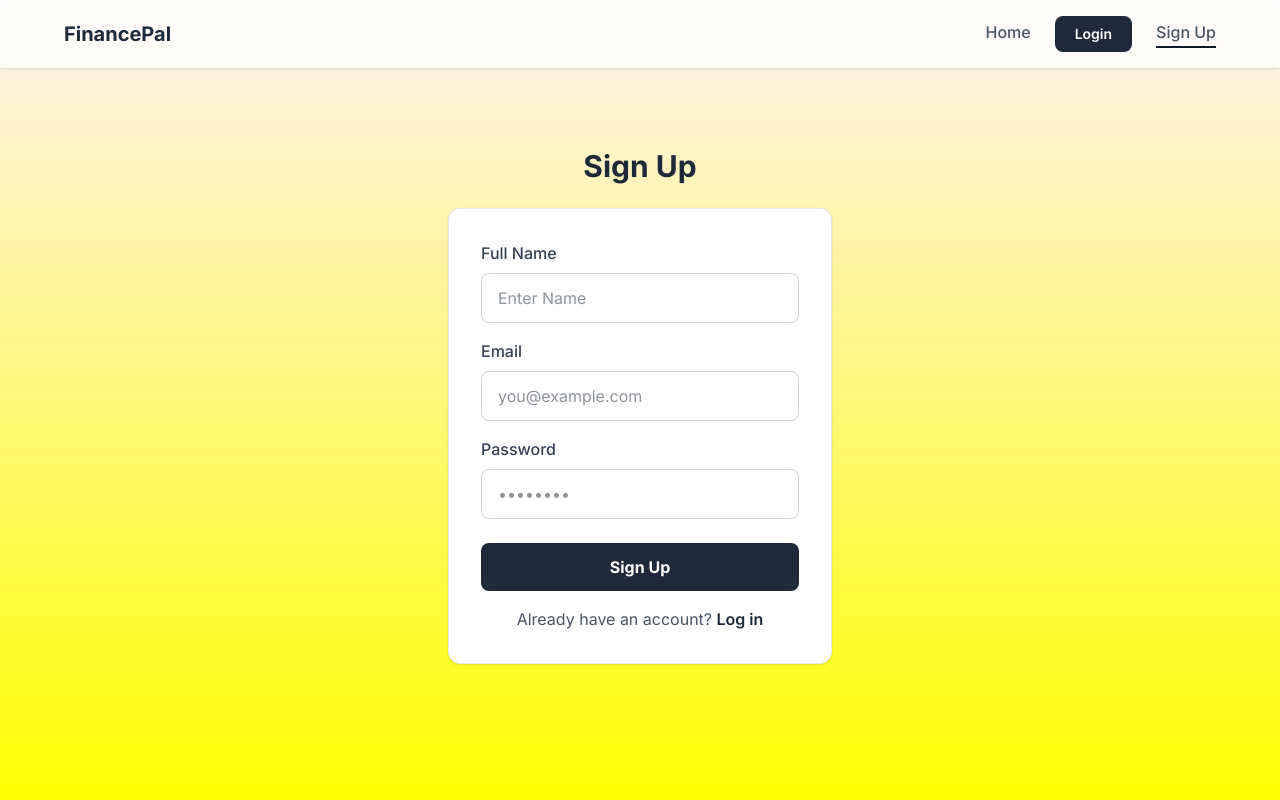
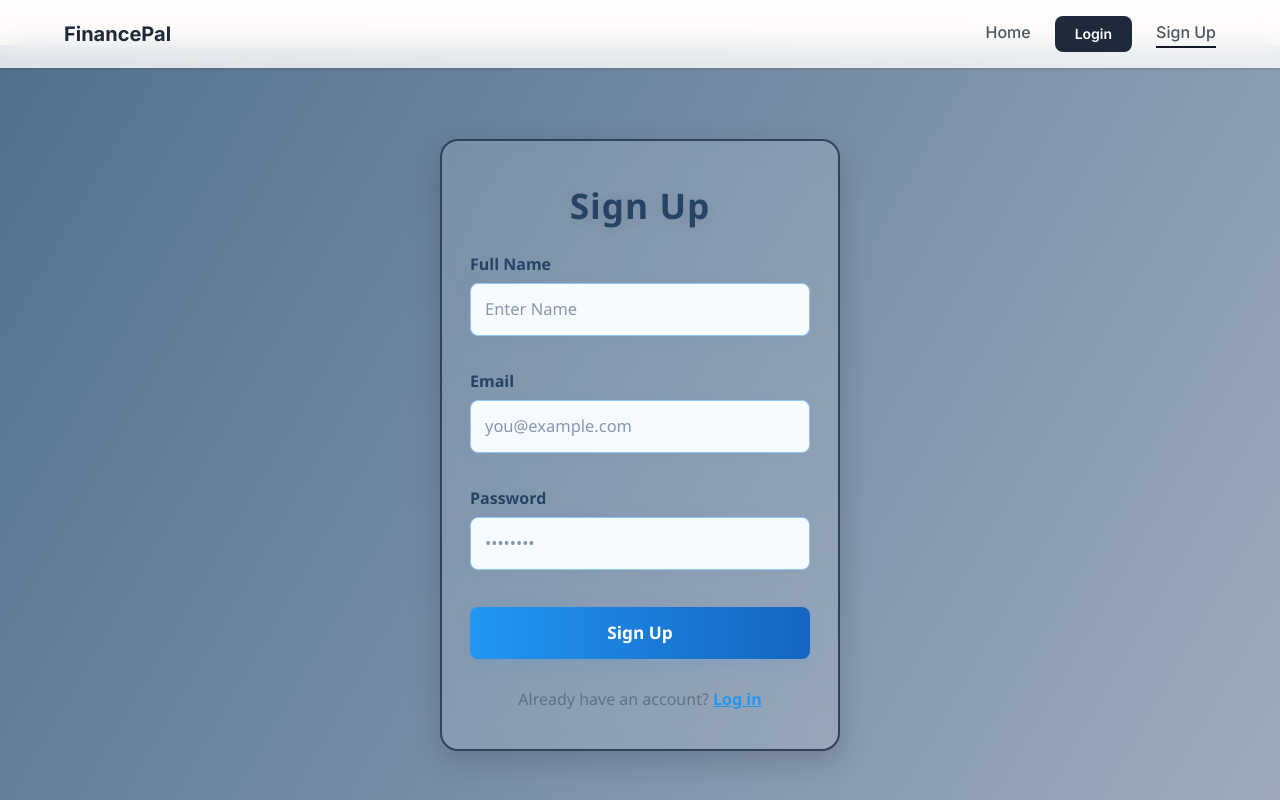
Before and after one commit to 231fa04g93/MSD, a React (Vite) app in the folder frontend/: page / in a window 1280 px wide. Both pictures are taken after a click on the button "Sign Up". Built offline with nearby package versions, Linux system fonts and the light colour scheme.

Commit message:
frontend new

```diff
--- a/frontend/src/components/HomePage.jsx
+++ b/frontend/src/components/HomePage.jsx
@@ -1,14 +1,14 @@
 import React, { useState } from "react";
 
-// Inline keyframes styling: inject once in your app root or use styled-components / emotion for dynamic CSS-in-JS setup.
+// Injects the "glow" animation only once.
 const injectGlowAnimation = () => {
   if (document.getElementById("glow-keyframes")) return;
   const style = document.createElement("style");
   style.id = "glow-keyframes";
   style.textContent = `
     @keyframes glow {
-      0% { box-shadow: 0 0 14px 5px #f7e53a33; }
-      100% { box-shadow: 0 0 32px 10px #ffd70055; }
+      0% { box-shadow: 0 0 10px 1px #97b6dc44; }
+      100% { box-shadow: 0 0 24px 4px #6ccbd879; }
     }
   `;
   document.head.appendChild(style);
@@ -17,51 +17,55 @@ injectGlowAnimation();
 
 const styles = {
   container: {
-    height: "100vh",
+    minHeight: "100vh",
     width: "100vw",
     display: "flex",
     alignItems: "center",
     justifyContent: "center",
     fontFamily: "'Segoe UI', Tahoma, Geneva, Verdana, sans-serif",
-    backgroundImage: "linear-gradient(120deg, #4b6cb7 0%, #182848 100%)",
-    position: "relative",
-    color: "#F1ECEC",
+    backgroundImage: "linear-gradient(120deg, #30475e 0%, #222831 100%)",
+    position: "fixed",
+    top: 0,
+    left: 0,
+    color: "#d3d3efff",
     textAlign: "center",
-    overflow: "hidden",
+    zIndex: 1,
+    overflow: "hidden", // Only needed on the fixed background container
+    background: "linear-gradient(120deg, #52708eff 0%, #a0acbdff 100%)"
   },
 
   overlay: {
-    background: "rgba(255,255,255, 0.10)",
-    padding: "60px 80px",
-    borderRadius: "28px",
-    boxShadow:
-      "0 12px 36px 0 rgba(30,30,60,0.25), 0 1.5px 18px 0 rgba(77,119,215,0.15)",
-    backdropFilter: "blur(14px)",
-    border: "3px solid",
-    borderImage:
-      "linear-gradient(135deg,#e7e3d5ff 0%, #cf8a8aff 100%) 1",
+    background: "rgba(255,255,255,0.09)",
+    padding: "56px 36px",
+    borderRadius: "20px",
+    boxShadow: "0 12px 38px 0 rgba(30,30,60,0.25)",
+    backdropFilter: "blur(13px)",
+    border: "2px solid #6e82a4ff",
     transition: "box-shadow 0.3s, transform 0.2s",
-    maxWidth: "650px",
+    width: "100%",
+    maxWidth: "430px",
+    margin: "0 auto",
   },
 
   title: {
-    fontSize: "3.2rem",
+    fontSize: "2.7rem",
     fontWeight: 800,
-    marginBottom: "1.2rem",
-    lineHeight: "1.1",
-    letterSpacing: "1.5px",
-    textShadow: "0 2px 12px rgba(40,40,40,0.07)",
+    marginBottom: "1.1rem",
+    lineHeight: "1.2",
+    letterSpacing: "1px",
+    textShadow: "0 2px 12px rgba(220, 219, 219, 0.09)",
+    color: "#4d6787ff", // Professional navy
+    userSelect: "none",
     transition: "letter-spacing 0.2s, text-shadow 0.2s",
-    userSelect: "none",
   },
 
   highlight: {
-    color: "#ffefb6",
-    background: "linear-gradient(90deg,#ebeae6ff 70%,#fcb947 100%)",
-    padding: "0.13em 0.28em",
+    color: "#2196f3", // Professional blue accent
+    background: "linear-gradient(90deg,#dbeaf9 60%,#2196f3 100%)",
+    padding: "0.17em 0.41em",
     borderRadius: "8px",
-    boxShadow: "0 0 14px 5px #f7e53a33",
-    textShadow: "0 2px 6px #ffe01077",
+    boxShadow: "0 0 10px 2px #dde7f1c0",
+    textShadow: "0 2px 6px #afd6fd88",
     fontWeight: "900",
     letterSpacing: "1px",
     animation: "glow 2s alternate infinite",
@@ -69,12 +73,12 @@ const styles = {
   },
 
   subtitle: {
-    fontSize: "1.36rem",
-    color: "#e0e0e0",
+    fontSize: "1.17rem",
+    color: "#dfeefaff",
     marginBottom: "2rem",
-    lineHeight: "1.65",
-    textShadow: "0 1px 4px rgba(32,32,32,0.08)",
-    maxWidth: "480px",
+    lineHeight: "1.6",
+    textShadow: "0 1px 4px rgba(32,36,64,0.08)",
+    maxWidth: "400px",
     margin: "0 auto 2rem auto",
   },
 
@@ -82,88 +86,87 @@ const styles = {
     display: "flex",
     justifyContent: "center",
     flexWrap: "wrap",
-    gap: "1.2rem",
-    marginTop: "1rem",
+    gap: "1.15rem",
+    marginTop: "0.8rem",
   },
 
   button: {
-    padding: "16px 42px",
-    fontSize: "1.08rem",
+    padding: "13px 36px",
+    fontSize: "1.04rem",
     fontWeight: 700,
-    borderRadius: "12px",
+    borderRadius: "9px",
     cursor: "pointer",
     border: "none",
-    boxShadow: "0 2px 16px rgba(21,21,58,0.13)",
+    boxShadow: "0 2px 13px rgba(21,21,58,0.13)",
     outline: "none",
     transition:
-      "background 0.21s, color 0.21s, transform 0.16s, box-shadow 0.16s, border 0.22s",
-    letterSpacing: "0.5px",
+      "background 0.21s, color 0.21s, transform 0.17s, box-shadow 0.16s, border 0.22s",
+    letterSpacing: "0.43px",
     margin: "0",
   },
 
   primaryButton: {
-    backgroundImage: "linear-gradient(92deg, #e7e3d5ff 0%, #fdd273 90%)",
-    color: "#222",
-    boxShadow:
-      "0 7px 22px 0 rgba(255, 204, 51, 0.18), 0 2px 8px 0 rgba(220,220,105,0.10)",
+    backgroundImage: "linear-gradient(92deg,#e8f0fc 0%,#90caf9 90%)",
+    color: "#1e2a38",
+    boxShadow: "0 6px 15px 0 rgba(33,150,243,0.14), 0 2px 8px 0 rgba(160,219,255,0.10)",
     fontWeight: "bold",
-    border: "2px solid #ffe68e60",
+    border: "2px solid #92bfe3ff",
   },
 
   secondaryButton: {
-    backgroundColor: "rgba(44,44,82,0.6)",
-    color: "#fff",
-    border: "2px solid #fff",
+    backgroundColor: "rgba(46,60,94,0.64)",
+    color: "#ffffffff",
+    border: "2px solid #2196f3",
     fontWeight: "bold",
-    boxShadow: "0 2px 8px 0 rgba(77,119,215,0.12)",
+    boxShadow: "0 2px 8px 0 rgba(33,150,243,0.10)",
   },
 };
 
 const HomePage = ({ setCurrentPage }) => {
-  // Optional hover state for button animations
   const [hoveredBtn, setHoveredBtn] = useState(null);
 
   return (
     <div style={styles.container}>
       <div style={styles.overlay}>
         <h1 style={styles.title}>
-          Welcome to Your
-          {" "}
+          Welcome to Your{" "}
           <span style={styles.highlight}>Expense Tracker</span>
         </h1>
         <p style={styles.subtitle}>
           Take control of your finances with a simple, intuitive interface.
         </p>
         <div style={styles.buttonContainer}>
-          {/* Get Started Button */}
           <button
             onClick={() => setCurrentPage("signup")}
             style={{
               ...styles.button,
               ...styles.primaryButton,
-              ...(hoveredBtn === "signup" ? {
-                transform: "scale(1.055)",
-                boxShadow:
-                  "0 12px 36px rgba(255,216,110,0.23), 0 4px 14px 0 rgba(255,204,51,0.08)"
-              } : {})
+              ...(hoveredBtn === "signup"
+                ? {
+                    transform: "scale(1.045)",
+                    boxShadow:
+                      "0 14px 38px rgba(33,150,243,0.23), 0 6px 20px 0 rgba(160,219,255,0.09)",
+                  }
+                : {}),
             }}
             onMouseEnter={() => setHoveredBtn("signup")}
             onMouseLeave={() => setHoveredBtn(null)}
           >
             Get Started
           </button>
-          {/* Login Button */}
           <button
             onClick={() => setCurrentPage("login")}
             style={{
               ...styles.button,
               ...styles.secondaryButton,
-              ...(hoveredBtn === "login" ? {
-                backgroundColor: "rgba(44,44,82,0.93)",
-                border: "2.2px solid #fcb947",
-                color: "#fcb947",
-                transform: "scale(1.035)"
-              } : {})
+              ...(hoveredBtn === "login"
+                ? {
+                    backgroundColor: "#1565c0",
+                    border: "2.2px solid #1565c0",
+                    color: "#f4f4f4ff",
+                    transform: "scale(1.04)",
+                  }
+                : {}),
             }}
             onMouseEnter={() => setHoveredBtn("login")}
             onMouseLeave={() => setHoveredBtn(null)}
--- a/frontend/src/components/LoginPage.jsx
+++ b/frontend/src/components/LoginPage.jsx
@@ -1,9 +1,123 @@
-import React from 'react';
-import { useState } from 'react';
+import React, { useState } from 'react';
+
+const styles = {
+  container: {
+    minHeight: "100vh",
+    width: "100vw",
+    display: "flex",
+    alignItems: "center",
+    justifyContent: "center",
+    background: "linear-gradient(120deg, #52708eff 0%, #a0acbdff 100%)",
+    fontFamily: "'Segoe UI', Tahoma, Geneva, Verdana, sans-serif",
+    zIndex: 1,
+    position: "fixed",
+    top: 0,
+    left: 0,
+    overflow: "hidden",
+  },
+  box: {
+    background: "rgba(231, 228, 228, 0.43)",
+    padding: "38px 28px",
+    borderRadius: "18px",
+    boxShadow: "0 10px 28px 0 rgba(30,30,60,0.22)",
+    border: "2px solid #32425b",
+    maxWidth: "400px",
+    width: "100%",
+    margin: "0 auto",
+    backdropFilter: "blur(10px)",
+    transition: "box-shadow 0.2s, transform 0.2s",
+    display: "relative",
+    top: 50,
+  },
+  title: {
+    fontSize: "2.2rem",
+    fontWeight: 700,
+    color: "#254367",
+    textAlign: "center",
+    marginBottom: "1.3rem",
+    letterSpacing: "1px",
+    textShadow: "0 2px 12px rgba(234, 222, 222, 0.84)",
+    userSelect: "none",
+  },
+  form: {
+    display: "flex",
+    flexDirection: "column",
+    gap: "0.6rem",
+  },
+  field: {
+    marginBottom: "1.3rem",
+    textAlign: "left",
+  },
+  label: {
+    color: "#5287cdff",
+    fontWeight: 600,
+    marginBottom: "0.43rem",
+    display: "block",
+    fontSize: "1rem",
+  },
+  input: {
+    width: "100%",
+    padding: "13px 14px",
+    border: "1.7px solid #90caf9",
+    borderRadius: "8px",
+    background: "#f6fbff",
+    fontSize: "1.03rem",
+    color: "#18355d",
+    outline: "none",
+    transition: "border 0.18s, box-shadow 0.16s",
+    boxShadow: "0 1px 11px 0 rgba(33,150,243,0.07)",
+    marginBottom: "0.2rem",
+  },
+  inputFocus: {
+    border: "2px solid #2196f3",
+    boxShadow: "0 2.5px 12px 0 rgba(186, 202, 215, 0.13)",
+  },
+  button: {
+    width: "100%",
+    background: "linear-gradient(90deg, #2196f3 0%, #1565c0 100%)",
+    color: "#fff",
+    fontWeight: 700,
+    padding: "13px 0",
+    borderRadius: "8px",
+    fontSize: "1.08rem",
+    border: "none",
+    cursor: "pointer",
+    boxShadow: "0 4px 16px rgba(223, 231, 237, 0.83)",
+    marginTop: "0.2rem",
+    transition: "background 0.18s, transform 0.16s, box-shadow 0.16s",
+  },
+  buttonHover: {
+    background: "linear-gradient(90deg, #1565c0 0%, #2196f3 100%)",
+    transform: "scale(1.04)",
+    boxShadow: "0 10px 28px rgba(201, 213, 223, 0.81)",
+  },
+  footer: {
+    textAlign: "center",
+    color: "#627085",
+    marginTop: "1.2rem",
+    fontSize: "1rem",
+  },
+  signupButton: {
+    color: "#2196f3",
+    fontWeight: 600,
+    background: "none",
+    border: "none",
+    cursor: "pointer",
+    textDecoration: "underline",
+    transition: "color 0.16s",
+    fontSize: "1rem"
+  },
+  signupButtonHover: {
+    color: "#1565c0"
+  }
+};
 
 const LoginPage = ({ setCurrentPage, handleLogin }) => {
   const [email, setEmail] = useState('');
   const [password, setPassword] = useState('');
+  const [focusField, setFocusField] = useState('');
+  const [hoverLogin, setHoverLogin] = useState(false);
+  const [hoverSignup, setHoverSignup] = useState(false);
 
   const onSubmit = (e) => {
     e.preventDefault();
@@ -11,48 +125,72 @@ const LoginPage = ({ setCurrentPage, handleLogin }) => {
   };
 
   return (
-    <div className="max-w-sm mx-auto">
-      <h1 className="text-3xl font-bold text-gray-800 text-center mb-6">Login</h1>
-      <form onSubmit={onSubmit} className="bg-white p-8 rounded-xl border border-gray-200 shadow-sm">
-        <div className="mb-4">
-          <label htmlFor="email" className="block text-gray-700 font-medium mb-2">
-            Email
-          </label>
+    <div style={styles.container}>
+      <div style={styles.box}>
+        <h1 style={styles.title}>Login</h1>
+        <form onSubmit={onSubmit} style={styles.form}>
+          <div style={styles.field}>
+            <label htmlFor="email" style={styles.label}>Email</label>
             <input
               id="email"
               type="email"
-            className="w-full px-4 py-3 border border-gray-300 rounded-lg focus:outline-none focus:ring-2 focus:ring-gray-800 transition"
+              style={{
+                ...styles.input,
+                ...(focusField === "email" ? styles.inputFocus : {})
+              }}
               value={email}
               onChange={(e) => setEmail(e.target.value)}
+              onFocus={() => setFocusField("email")}
+              onBlur={() => setFocusField("")}
               placeholder="you@example.com"
+              autoComplete="email"
             />
           </div>
-        <div className="mb-6">
-          <label htmlFor="password" className="block text-gray-700 font-medium mb-2">
-            Password
-          </label>
+          <div style={styles.field}>
+            <label htmlFor="password" style={styles.label}>Password</label>
             <input
               id="password"
               type="password"
-            className="w-full px-4 py-3 border border-gray-300 rounded-lg focus:outline-none focus:ring-2 focus:ring-gray-800 transition"
+              style={{
+                ...styles.input,
+                ...(focusField === "password" ? styles.inputFocus : {})
+              }}
               value={password}
               onChange={(e) => setPassword(e.target.value)}
+              onFocus={() => setFocusField("password")}
+              onBlur={() => setFocusField("")}
               placeholder="••••••••"
+              autoComplete="current-password"
             />
           </div>
-        <button className="w-full bg-gray-800 text-white font-bold py-3 px-4 rounded-lg hover:bg-gray-900 transition-colors duration-300">
+          <button
+            type="submit"
+            style={{
+              ...styles.button,
+              ...(hoverLogin ? styles.buttonHover : {})
+            }}
+            onMouseEnter={() => setHoverLogin(true)}
+            onMouseLeave={() => setHoverLogin(false)}
+          >
             Login
           </button>
-        <p className="text-center text-gray-600 mt-4">
+          <div style={styles.footer}>
             Don't have an account?{' '}
             <button
+              type="button"
               onClick={() => setCurrentPage('signup')}
-            className="text-gray-800 font-semibold hover:underline"
+              style={{
+                ...styles.signupButton,
+                ...(hoverSignup ? styles.signupButtonHover : {})
+              }}
+              onMouseEnter={() => setHoverSignup(true)}
+              onMouseLeave={() => setHoverSignup(false)}
             >
               Sign up
             </button>
-        </p>
+          </div>
         </form>
+      </div>
     </div>
   );
 };
--- a/frontend/src/components/SignUpPage.jsx
+++ b/frontend/src/components/SignUpPage.jsx
@@ -1,11 +1,122 @@
-import React from 'react';
-import { useState } from 'react';
+import React, { useState } from 'react';
+
+const styles = {
+  container: {
+    minHeight: "100vh",
+    width: "100vw",
+    display: "flex",
+    alignItems: "center",
+    justifyContent: "center",
+    background: "linear-gradient(120deg, #52708eff 0%, #a0acbdff 100%)",
+    fontFamily: "'Segoe UI', Tahoma, Geneva, Verdana, sans-serif",
+    zIndex: 1,
+    position: "fixed",
+    top: 45,
+    left: 0,
+    // overflow: "",
+  },
+  box: {
+    background: "rgba(255,255,255, 0.12)",
+    padding: "38px 28px",
+    borderRadius: "18px",
+    boxShadow: "0 10px 28px 0 rgba(30,30,60,0.22)",
+    border: "2px solid #32425b",
+    maxWidth: "400px",
+    width: "100%",
+    margin: "0 auto",
+    backdropFilter: "blur(10px)",
+    transition: "box-shadow 0.2s, transform 0.2s",
+  },
+  title: {
+    fontSize: "2.2rem",
+    fontWeight: 700,
+    color: "#254367",
+    textAlign: "center",
+    marginBottom: "1.3rem",
+    letterSpacing: "1px",
+    textShadow: "0 2px 12px rgba(40,40,40,0.09)",
+    userSelect: "none",
+  },
+  form: {
+    display: "flex",
+    flexDirection: "column",
+    gap: "0.6rem",
+  },
+  field: {
+    marginBottom: "1.3rem",
+    textAlign: "left",
+  },
+  label: {
+    color: "#254367",
+    fontWeight: 600,
+    marginBottom: "0.43rem",
+    display: "block",
+    fontSize: "1rem",
+  },
+  input: {
+    width: "100%",
+    padding: "13px 14px",
+    border: "1.7px solid #90caf9",
+    borderRadius: "8px",
+    background: "#f6fbff",
+    fontSize: "1.03rem",
+    color: "#18355d",
+    outline: "none",
+    transition: "border 0.18s, box-shadow 0.16s",
+    boxShadow: "0 1px 11px 0 rgba(33,150,243,0.07)",
+    marginBottom: "0.2rem",
+  },
+  inputFocus: {
+    border: "2px solid #2196f3",
+    boxShadow: "0 2.5px 12px 0 rgba(33,150,243,0.13)",
+  },
+  button: {
+    width: "100%",
+    background: "linear-gradient(90deg, #2196f3 0%, #1565c0 100%)",
+    color: "#fff",
+    fontWeight: 700,
+    padding: "13px 0",
+    borderRadius: "8px",
+    fontSize: "1.08rem",
+    border: "none",
+    cursor: "pointer",
+    boxShadow: "0 4px 16px rgba(33,150,243,0.14)",
+    marginTop: "0.2rem",
+    transition: "background 0.18s, transform 0.16s, box-shadow 0.16s",
+  },
+  buttonHover: {
+    background: "linear-gradient(90deg, #1565c0 0%, #2196f3 100%)",
+    transform: "scale(1.04)",
+    boxShadow: "0 10px 28px rgba(33,150,243,0.22)",
+  },
+  footer: {
+    textAlign: "center",
+    color: "#627085",
+    marginTop: "1.2rem",
+    fontSize: "1rem",
+  },
+  loginButton: {
+    color: "#2196f3",
+    fontWeight: 600,
+    background: "none",
+    border: "none",
+    cursor: "pointer",
+    textDecoration: "underline",
+    transition: "color 0.16s",
+    fontSize: "1rem"
+  },
+  loginButtonHover: {
+    color: "#1565c0"
+  }
+};
 
 const SignUpPage = ({ setCurrentPage, handleSignup }) => {
   const [name, setName] = useState("");
   const [email, setEmail] = useState("");
   const [password, setPassword] = useState("");
-
+  const [hoverSignup, setHoverSignup] = useState(false);
+  const [hoverLogin, setHoverLogin] = useState(false);
+  const [focusField, setFocusField] = useState("");
 
   const onSubmit = (e) => {
     e.preventDefault();
@@ -13,64 +124,88 @@ const SignUpPage = ({ setCurrentPage, handleSignup }) => {
   };
 
   return (
-    <div className="max-w-sm mx-auto">
-      <h1 className="text-3xl font-bold text-gray-800 text-center mb-6">
-        Sign Up
-      </h1>
-      <form
-        onSubmit={onSubmit}
-        className="bg-white p-8 rounded-xl border border-gray-200 shadow-sm"
-      >
-        <div className="mb-4">
-          <label className="block text-gray-700 font-medium mb-2">Full Name</label>
+    <div style={styles.container}>
+      <div style={styles.box}>
+        <h1 style={styles.title}>Sign Up</h1>
+        <form onSubmit={onSubmit} style={styles.form}>
+          <div style={styles.field}>
+            <label style={styles.label}>Full Name</label>
             <input
               type="text"
-            className="w-full px-4 py-3 border border-gray-300 rounded-lg"
+              style={{
+                ...styles.input,
+                ...(focusField === "name" ? styles.inputFocus : {})
+              }}
               value={name}
               onChange={(e) => setName(e.target.value)}
+              onFocus={() => setFocusField("name")}
+              onBlur={() => setFocusField("")}
               placeholder="Enter Name"
+              autoComplete="name"
             />
           </div>
-
-        <div className="mb-4">
-          <label className="block text-gray-700 font-medium mb-2">Email</label>
+          <div style={styles.field}>
+            <label style={styles.label}>Email</label>
             <input
               type="email"
-            className="w-full px-4 py-3 border border-gray-300 rounded-lg"
+              style={{
+                ...styles.input,
+                ...(focusField === "email" ? styles.inputFocus : {})
+              }}
               value={email}
               onChange={(e) => setEmail(e.target.value)}
+              onFocus={() => setFocusField("email")}
+              onBlur={() => setFocusField("")}
               placeholder="you@example.com"
+              autoComplete="email"
             />
           </div>
-
-        <div className="mb-6">
-          <label className="block text-gray-700 font-medium mb-2">Password</label>
+          <div style={styles.field}>
+            <label style={styles.label}>Password</label>
             <input
               type="password"
-            className="w-full px-4 py-3 border border-gray-300 rounded-lg"
+              style={{
+                ...styles.input,
+                ...(focusField === "password" ? styles.inputFocus : {})
+              }}
               value={password}
               onChange={(e) => setPassword(e.target.value)}
+              onFocus={() => setFocusField("password")}
+              onBlur={() => setFocusField("")}
               placeholder="••••••••"
+              autoComplete="new-password"
             />
           </div>
-
-        <button className="w-full bg-gray-800 text-white font-bold py-3 px-4 rounded-lg hover:bg-gray-900">
+          <button
+            type="submit"
+            style={{
+              ...styles.button,
+              ...(hoverSignup ? styles.buttonHover : {})
+            }}
+            onMouseEnter={() => setHoverSignup(true)}
+            onMouseLeave={() => setHoverSignup(false)}
+          >
             Sign Up
           </button>
-
-        <p className="text-center text-gray-600 mt-4">
+          <div style={styles.footer}>
             Already have an account?{" "}
             <button
+              type="button"
               onClick={() => setCurrentPage("login")}
-            className="text-gray-800 font-semibold hover:underline"
+              style={{
+                ...styles.loginButton,
+                ...(hoverLogin ? styles.loginButtonHover : {})
+              }}
+              onMouseEnter={() => setHoverLogin(true)}
+              onMouseLeave={() => setHoverLogin(false)}
             >
               Log in
             </button>
-        </p>
+          </div>
         </form>
+      </div>
     </div>
   );
 };
 
-
 export default SignUpPage;
```
Lines whose indentation alone changed are shown as unchanged.
